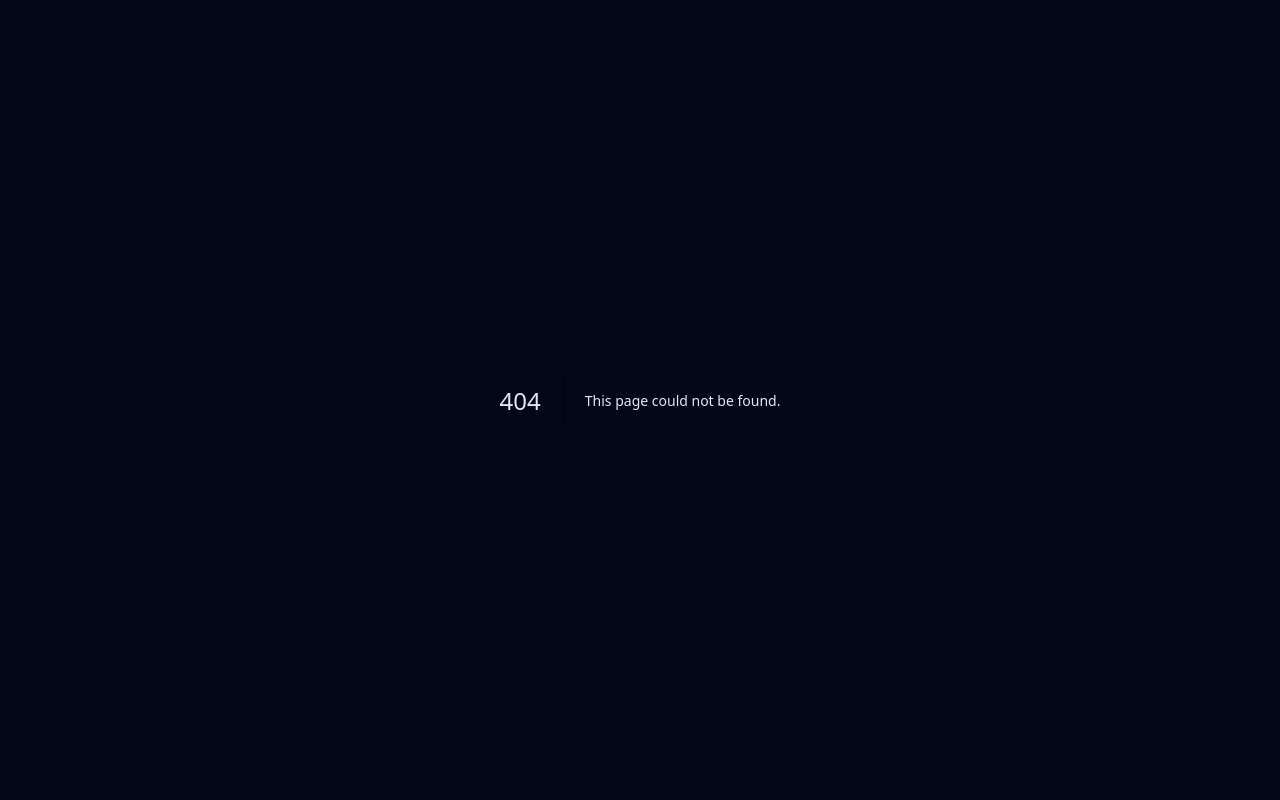
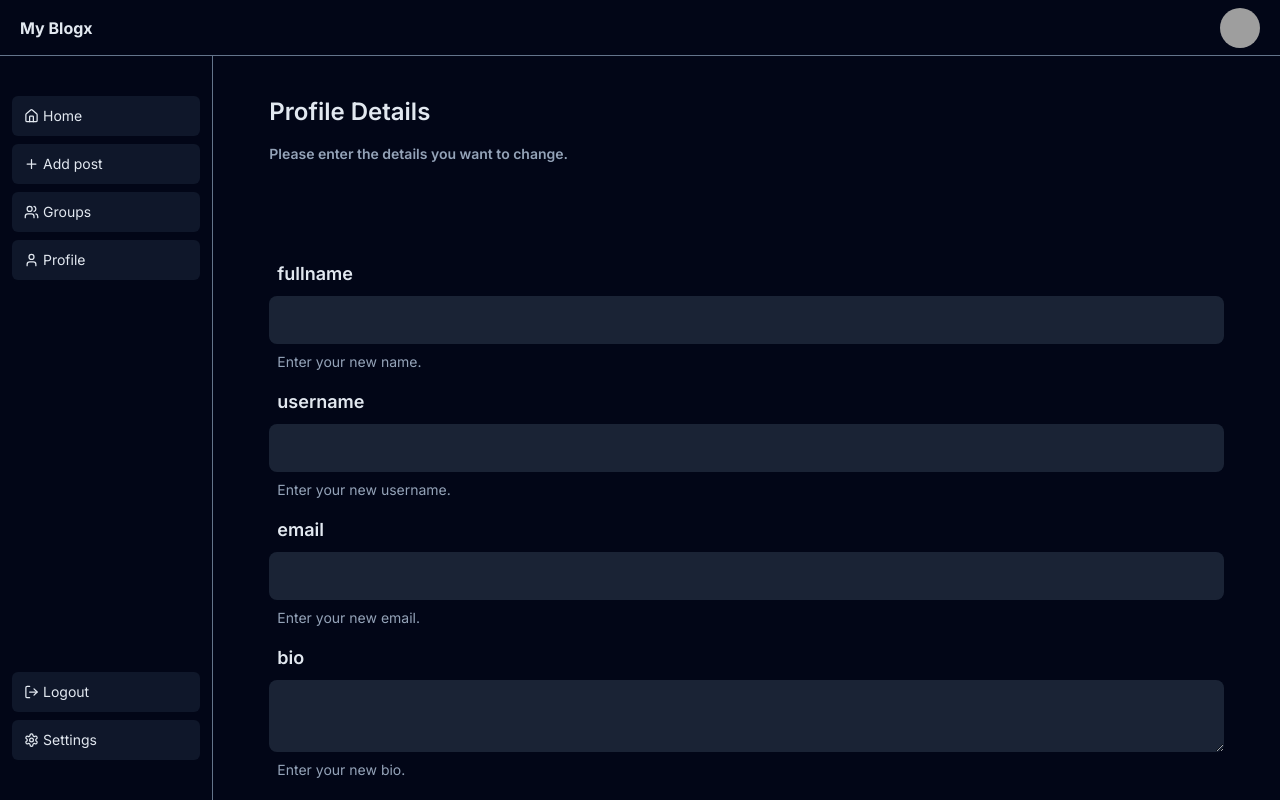
Before and after one commit to Agent-006/myblog, a Next.js app: page /settings/editdetails in a window 1280 px wide. Before the commit this address had no page. Built offline with nearby package versions, Linux system fonts and the light colour scheme; grey boxes are pictures that could not be loaded.

Commit message:
style: added settings page and fix in login signup

```diff
--- a/src/app/addpost/page.jsx
+++ b/src/app/addpost/page.jsx
@@ -31,13 +31,12 @@ export default function AddPostPage() {
                   />
                   <Input label="Title:" description="Enter your post title" />
                   <Input label="Tag:" description="Enter the genre" />
-                  {/* TODO: Textarea  */}
                   <TextArea
                     label="Content:"
                     description="Write your content here"
                   />
                 </div>
-                <Button type="submit" variant="wiz" size="lg">
+                <Button className="mb-5" type="submit">
                   Post
                 </Button>
               </form>
--- a/src/app/login/page.jsx
+++ b/src/app/login/page.jsx
@@ -1,5 +1,6 @@
 "use client";
 
+import Link from "next/link";
 import { Input } from "@/components";
 import { Button } from "@/components/ui/button";
 import React from "react";
@@ -26,6 +27,12 @@ export default function LoginPage() {
                 <Button type="submit" size="lg">
                   Login
                 </Button>
+                <p className="py-5 text-slate-200">
+                  Don't have an account ?{" "}
+                  <Link className="text-slate-500" href="/signup">
+                    Signup
+                  </Link>
+                </p>
               </form>
             </div>
           </div>
--- /dev/null
+++ b/src/app/settings/editdetails/page.jsx
@@ -0,0 +1,53 @@
+"use client";
+
+import React from "react";
+
+import { Input, TextArea } from "@/components";
+import { Button } from "@/components/ui/button";
+
+export default function EditDetailsPage() {
+  const handleSubmit = () => {};
+  return (
+    <div className="flex flex-col justify-start items-center w-full gap-10">
+      <div className="w-full flex flex-col items-start justify-cemter text-2xl font-semibold rounded-lg lg:px-10 md:px-10 mt-2">
+        <h1 className="w-full h-16 flex items-center justify-between text-2xl font-semibold">
+          Profile Details
+        </h1>
+        <p className="text-sm text-slate-400 pb-2">
+          Please enter the details you want to change.
+        </p>
+      </div>
+      <div className="w-full flex flex-col gap-2">
+        <form
+          className="w-full h-full items-start justify-center py-10 lg:p-10 md:p-10"
+          onSubmit={handleSubmit}
+        >
+          <div className="pb-3">
+            <Input
+              label="fullname"
+              type="text"
+              description="Enter your new name."
+            />
+            <Input
+              label="username"
+              type="text"
+              description="Enter your new username."
+            />
+            <Input
+              label="email"
+              type="text"
+              description="Enter your new email."
+            />
+            <TextArea
+              rows="2"
+              label="bio"
+              type="text"
+              description="Enter your new bio."
+            />
+          </div>
+          <Button type="submit">Confirm</Button>
+        </form>
+      </div>
+    </div>
+  );
+}
--- /dev/null
+++ b/src/app/settings/editpassword/page.jsx
@@ -0,0 +1,40 @@
+"use client";
+
+import React from "react";
+
+import { Input } from "@/components";
+import { Button } from "@/components/ui/button";
+
+export default function EditPasswordPage() {
+  const handleSubmit = () => {};
+
+  return (
+    <div className="flex flex-col justify-start items-center w-full gap-10">
+      <div className="w-full flex flex-col items-start justify-cemter text-2xl font-semibold rounded-lg lg:px-10 md:px-10 mt-2">
+        <h1 className="w-full h-16 flex items-center justify-between text-2xl font-semibold">
+          Password
+        </h1>
+        <p className="text-sm text-slate-400 pb-2">
+          Please enter your current password to change your password.
+        </p>
+      </div>
+      <div className="w-full flex flex-col gap-2">
+        <form
+          className="w-full h-full items-start justify-center py-10 lg:p-10 md:p-10"
+          onSubmit={handleSubmit}
+        >
+          <div className="pb-3">
+            <Input label="Current password" type="password" />
+            <Input
+              label="New password"
+              type="password"
+              description="Your new passwrod must be more than 8 characters."
+            />
+            <Input label="Confirm new password" type="password" />
+          </div>
+          <Button type="submit">Confirm</Button>
+        </form>
+      </div>
+    </div>
+  );
+}
--- /dev/null
+++ b/src/app/settings/layout.jsx
@@ -0,0 +1,24 @@
+import React from "react";
+
+import { ScrollArea } from "@/components/ui/scroll-area";
+import { Leftbar, Navbar } from "@/components";
+import Link from "next/link";
+import { Settings } from "lucide-react";
+
+export default function SettingsPage({ children }) {
+  return (
+    <>
+      <Navbar />
+      <div className="w-full min-h-[89vh] flex items-center justify-center lg:items-stretch md:items-stretch">
+        <div className="w-2/12 hidden lg:block md:block">
+          <Leftbar />
+        </div>
+        <div className="w-full lg:w-10/12 md:w-10/12 h-[calc(100vh-56px)] p-4 overflow-hidden">
+          <ScrollArea className="h-[calc(100vh-56px)] w-full">
+            {children}
+          </ScrollArea>
+        </div>
+      </div>
+    </>
+  );
+}
--- a/src/app/settings/page.jsx
+++ b/src/app/settings/page.jsx
@@ -1,23 +1,27 @@
 import React from "react";
 
-import { ScrollArea } from "@/components/ui/scroll-area";
-import { Leftbar, Navbar } from "@/components";
+import Link from "next/link";
+import { Settings } from "lucide-react";
 
 export default function SettingsPage() {
   return (
     <>
-      <Navbar />
-      <div className="w-full min-h-[89vh] flex items-center justify-center lg:items-stretch md:items-stretch">
-        <div className="w-2/12 hidden lg:block md:block">
-          <Leftbar />
-        </div>
-        <div className="w-10/12 h-[calc(100vh-56px)] p-3 overflow-hidden">
-          <ScrollArea className="h-[calc(100vh-56px)] w-full">
-            <div className="flex flex-col justify-center items-center h-96 w-full">
-              Settings feature will be soon available
-            </div>
-          </ScrollArea>
-        </div>
+      <div className="w-full h-16 flex items-center justify-between text-2xl font-semibold rounded-lg px-4 mt-2">
+        Settings <Settings width={25} />
+      </div>
+      <div className="w-full flex flex-col gap-2">
+        <Link
+          className="w-full h-14 flex items-center justify-start text-lg rounded-lg px-4 bg-slate-700/50 backdrop-blur-md"
+          href="/settings/editpassword"
+        >
+          Edit password
+        </Link>
+        <Link
+          className="w-full h-14 flex items-center justify-start text-lg rounded-lg px-4 bg-slate-700/50 backdrop-blur-md"
+          href="/settings/editdetails"
+        >
+          Edit profile details
+        </Link>
       </div>
     </>
   );
--- a/src/app/signup/page.jsx
+++ b/src/app/signup/page.jsx
@@ -1,5 +1,6 @@
 "use client";
 
+import Link from "next/link";
 import { Input, TextArea } from "@/components";
 import { Button } from "@/components/ui/button";
 import { ScrollArea } from "@radix-ui/react-scroll-area";
@@ -36,6 +37,12 @@ export default function SignupPage() {
               <Button type="submit" size="lg">
                 Sign in
               </Button>
+              <p className="py-5 text-slate-200">
+                already have an account ?{" "}
+                <Link className="text-slate-500" href="/login">
+                  Login
+                </Link>
+              </p>
             </form>
           </div>
         </div>
--- a/src/components/Rightbar/Rightbar.jsx
+++ b/src/components/Rightbar/Rightbar.jsx
@@ -9,7 +9,7 @@ export default function Rightbar() {
         <Filters />
       </div>
       <div className="flex flex-col gap-2 w-full">
-        pata nahi kuch to hoga yaha
+        {/* TODO: future, recommended accounts */}
       </div>
     </div>
   );
```
